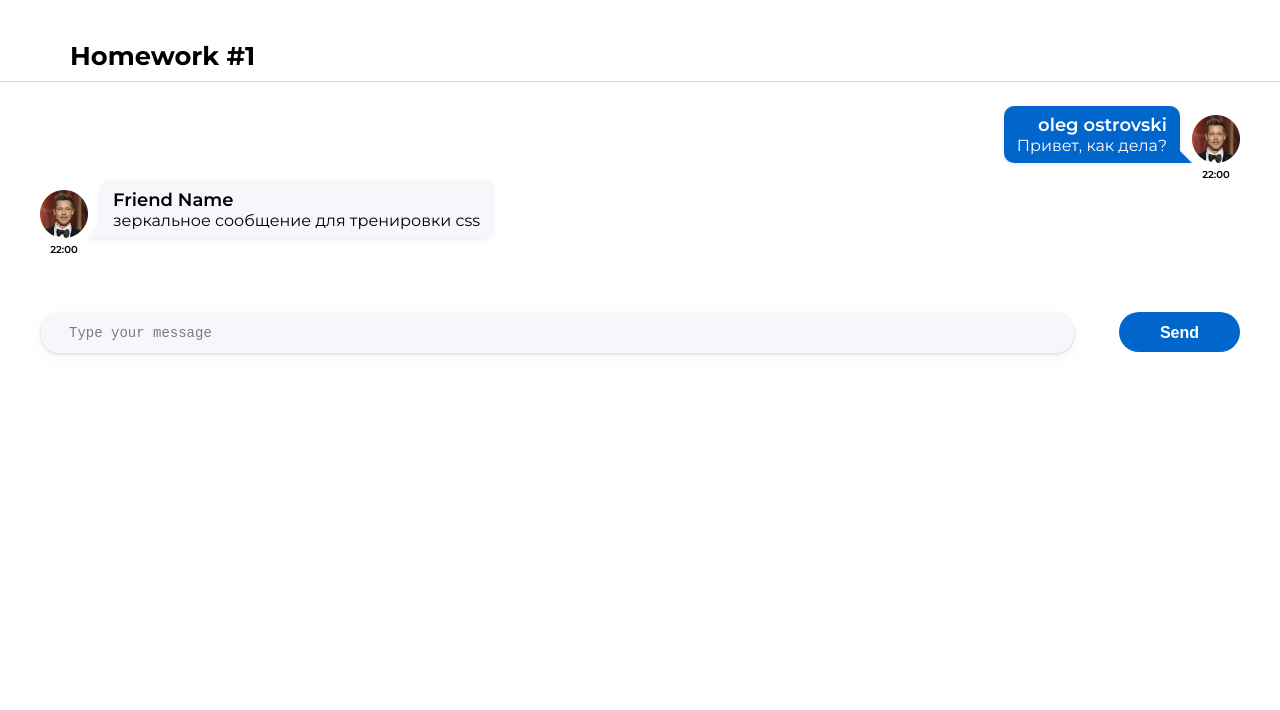
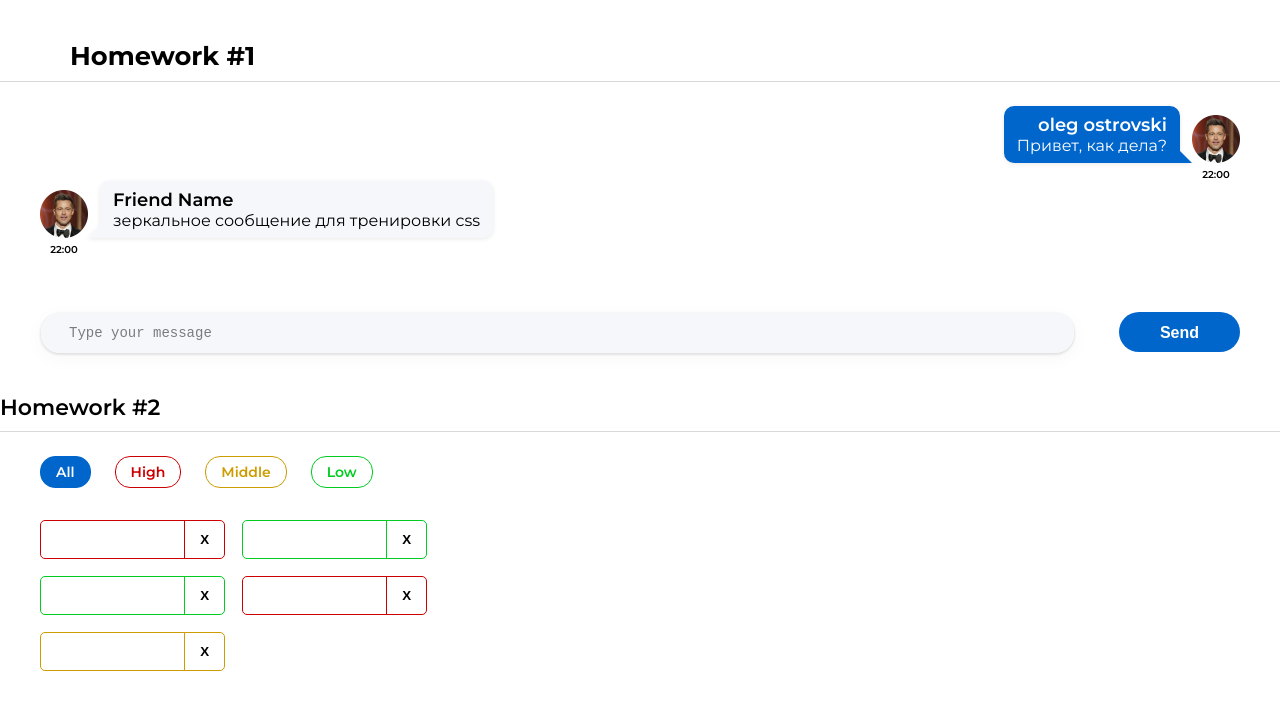
Before and after one commit to oleg-lego-lego/worksComponents, a React (Create React App) app: page / in a window 1280 px wide. Shown: the top 710 px of the page. Built offline with nearby package versions, Linux system fonts and the light colour scheme.

Commit message:
add AffairPriorityType, AffairType

```diff
--- a/src/s1-main/App.tsx
+++ b/src/s1-main/App.tsx
@@ -1,20 +1,20 @@
 import React from 'react'
 import s from './App.module.css'
 import HW1 from '../s2-homeworks/hw01/HW1'
+import HW2 from "../s2-homeworks/hw02/HW2";
 
 function App() {
     return (
         <div className={s.App}>
             <HW1/>
-            {/*раскомментировать по ходу выполнения*/}
-            {/*<HW2/>*/}
+            <HW2/>
             {/*<HW3/>*/}
             {/*<HW4/>*/}
 
             {/*при выполнении дз 5 и более - закомментировать здесь дз 1-4, так как они есть внутри дз 5*/}
             {/*<HW5/>*/}
         </div>
-    )
+    );
 }
 
 export default App
--- a/src/s2-homeworks/hw02/HW2.tsx
+++ b/src/s2-homeworks/hw02/HW2.tsx
@@ -17,17 +17,17 @@
 * */
 
 // types
-export type AffairPriorityType = any // need to fix any
+export type AffairPriorityType = 'high' | 'middle' | 'low'
 export type AffairType = {
-    _id: any // need to fix any
-    name: any // need to fix any
+    _id: number
+    name: string
     priority: AffairPriorityType
 }
 export type FilterType = 'all' | AffairPriorityType
 
 // constants
-const defaultAffairs: any = [ // need to fix any
-    {_id: 1, name: 'React', priority: 'high'}, // студенты могут изменить содержимое name и количество элементов в массиве, ...priority не менять!
+const defaultAffairs: AffairType[] = [
+    {_id: 1, name: 'React', priority: 'high'},
     {_id: 2, name: 'anime', priority: 'low'},
     {_id: 3, name: 'games', priority: 'low'},
     {_id: 4, name: 'work', priority: 'high'},
```
